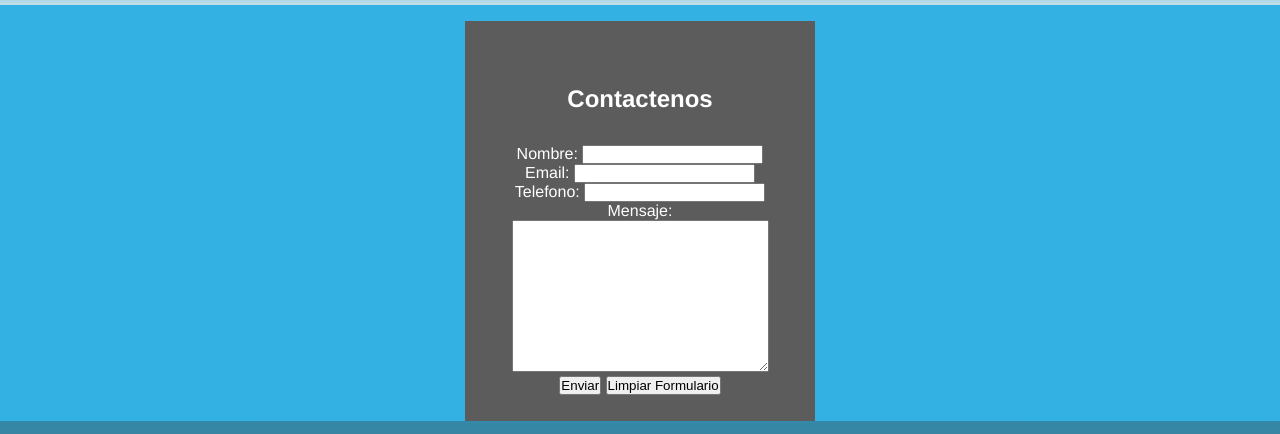
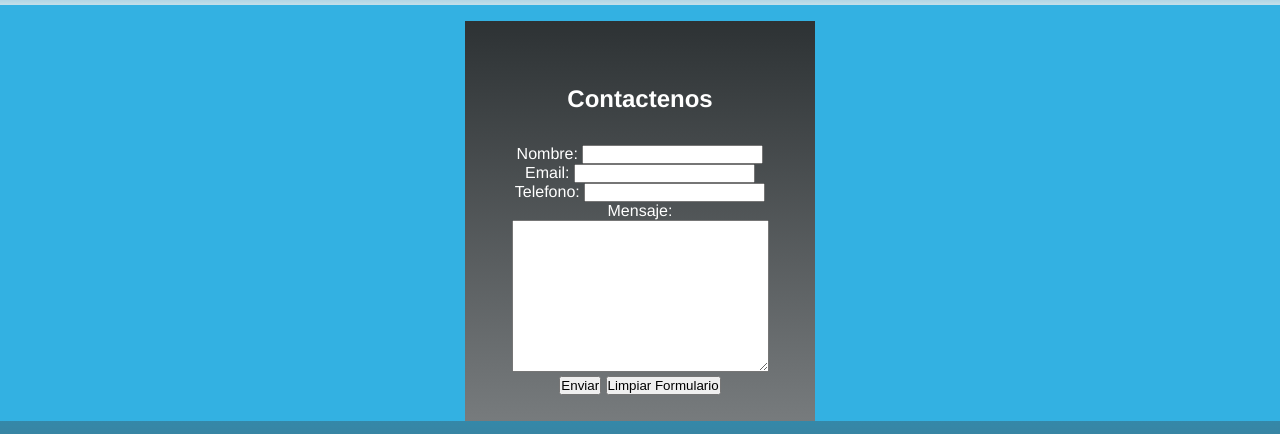
Before and after one commit to GarciaMatias93/gym-del-valle, a plain HTML site: page contacto.html in a window 1280 px wide. Shown: the part 31-465 px from the top of the page. Drawn offline with Linux system fonts and the light colour scheme.

Commit message:
agregando grad 3

```diff
--- a/CSS/styleIndex.css
+++ b/CSS/styleIndex.css
@@ -128,7 +128,7 @@ h3 {
 
 .form {
   justify-content: center;
-  background-color: rgb(92, 92, 92);
+  background-image: linear-gradient(to bottom, #2d3234, #777b7d);
   width: 350px;
   height: 400px;
   padding: 2rem;
```
Also changed, not shown: empresa.html (+1 -2 lines).
